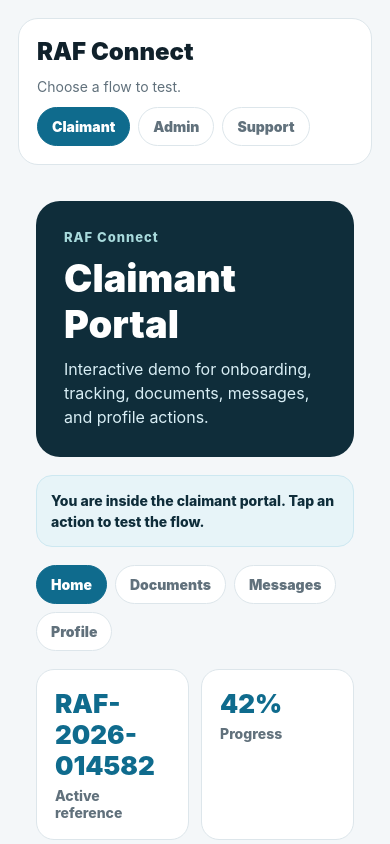
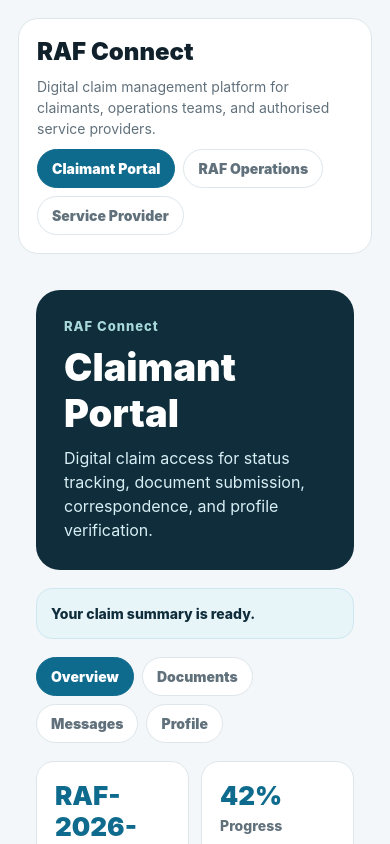
Before and after one commit to DonTrozo/RAF-app, a React Native app: screen / in a window 390 px wide. Built offline with nearby package versions, Linux system fonts and the light colour scheme.

Commit message:
Use polished government-facing portal labels

```diff
--- a/src/screens/ModeShell.tsx
+++ b/src/screens/ModeShell.tsx
@@ -1,31 +1,31 @@
 import React, { useState } from 'react';
 import { SafeAreaView, ScrollView, StyleSheet, Text, TouchableOpacity, View } from 'react-native';
-import { ClaimantPortal } from './ClaimantPortal';
+import { ClaimantPortalGov } from './ClaimantPortalGov';
 import { AdminPortal } from './AdminPortal';
 import { SupportQueue } from './SupportQueue';
 
-type Mode = 'Claimant' | 'Admin' | 'Support';
+type Mode = 'Claimant Portal' | 'RAF Operations' | 'Service Provider';
 
 export function ModeShell() {
-  const [mode, setMode] = useState<Mode>('Claimant');
+  const [mode, setMode] = useState<Mode>('Claimant Portal');
 
   return (
     <SafeAreaView style={styles.safeArea}>
       <ScrollView contentContainerStyle={styles.page}>
         <View style={styles.box}>
           <Text style={styles.title}>RAF Connect</Text>
-          <Text style={styles.copy}>Choose a flow to test.</Text>
+          <Text style={styles.copy}>Digital claim management platform for claimants, operations teams, and authorised service providers.</Text>
           <View style={styles.row}>
-            {(['Claimant', 'Admin', 'Support'] as Mode[]).map((item) => (
+            {(['Claimant Portal', 'RAF Operations', 'Service Provider'] as Mode[]).map((item) => (
               <TouchableOpacity key={item} onPress={() => setMode(item)} style={[styles.button, mode === item && styles.active]}>
                 <Text style={[styles.buttonText, mode === item && styles.activeText]}>{item}</Text>
               </TouchableOpacity>
             ))}
           </View>
         </View>
-        {mode === 'Claimant' && <ClaimantPortal />}
-        {mode === 'Admin' && <AdminPortal />}
-        {mode === 'Support' && <SupportQueue />}
+        {mode === 'Claimant Portal' && <ClaimantPortalGov />}
+        {mode === 'RAF Operations' && <AdminPortal />}
+        {mode === 'Service Provider' && <SupportQueue />}
       </ScrollView>
     </SafeAreaView>
   );
```
